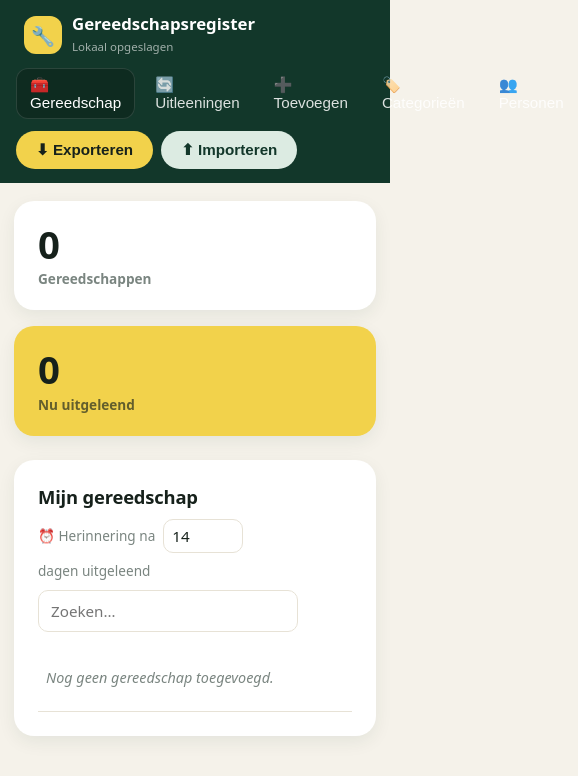
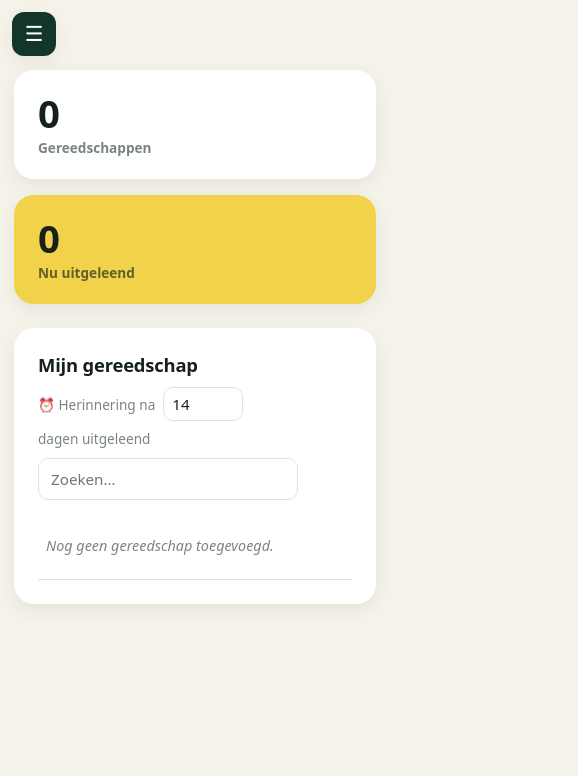
Before and after one commit to RichardVerkerk/Gereedschap, a plain HTML site: page index.html in a window 390 px wide. Shown: the whole page, 578 px wide, since content can reach past the window. Drawn offline with Linux system fonts and the light colour scheme.

Commit message:
ADD hamburger menu

```diff
--- a/index.html
+++ b/index.html
@@ -159,14 +159,36 @@
   .detail-grid .k { font-size: .7rem; text-transform: uppercase; letter-spacing: .04em; color: var(--muted); font-weight: 700; }
   .detail-grid .v { font-size: .88rem; }
 
+  /* ---------- Hamburger-menu (kleine schermen) ---------- */
+  .hamburger {
+    display: none;
+    position: fixed; top: 12px; left: 12px; z-index: 60;
+    width: 44px; height: 44px; border: none; border-radius: 12px;
+    background: var(--green-800); color: #fff; font-size: 1.3rem;
+    cursor: pointer; box-shadow: var(--shadow); align-items: center; justify-content: center;
+  }
+  .backdrop {
+    display: none;
+    position: fixed; inset: 0; z-index: 40;
+    background: rgba(14, 43, 32, .45);
+  }
+  .backdrop.show { display: block; }
+
   @media (max-width: 820px) {
     .layout { flex-direction: column; }
-    .sidebar { width: 100%; height: auto; position: static; flex-direction: row; align-items: center; flex-wrap: wrap; gap: 12px; padding: 14px 16px; }
-    .tabs { flex-direction: row; }
-    .tabs button { width: auto; padding: 8px 14px; }
-    .sidebar-footer { margin-top: 0; flex-direction: row; width: auto; }
-    .sidebar-footer .btn { width: auto; }
-    main { padding: 18px 14px; }
+    .hamburger { display: flex; }
+    .sidebar {
+      position: fixed; left: 0; top: 0; bottom: 0; height: 100vh;
+      z-index: 50; transform: translateX(-105%);
+      transition: transform .2s ease;
+      box-shadow: none;
+    }
+    .sidebar.open { transform: none; box-shadow: 0 0 40px rgba(0,0,0,.35); }
+    .tabs { flex-direction: column; }
+    .tabs button { width: 100%; padding: 11px 16px; }
+    .sidebar-footer { margin-top: auto; flex-direction: column; width: 100%; }
+    .sidebar-footer .btn { width: 100%; }
+    main { padding: 70px 14px 18px; max-width: 100%; }
   }
   @media (max-width: 640px) {
     table, thead, tbody, tr, td, th { display: block; }
@@ -177,6 +199,8 @@
 </style>
 </head>
 <body>
+<button class="hamburger" id="hamburgerBtn" onclick="toggleMenu()" aria-label="Menu">☰</button>
+<div class="backdrop" id="backdrop" onclick="toggleMenu(false)"></div>
 <div class="layout">
   <aside class="sidebar">
     <div class="brand">
@@ -482,6 +506,13 @@ function toggleCard(h) {
   h.parentElement.querySelector('.card-body').hidden = !h.classList.contains('open');
 }
 
+// ---------- Menu ----------
+function toggleMenu(force) {
+  const open = force !== undefined ? force : !document.querySelector('.sidebar').classList.contains('open');
+  document.querySelector('.sidebar').classList.toggle('open', open);
+  document.getElementById('backdrop').classList.toggle('show', open);
+}
+
 // ---------- Tabs ----------
 document.querySelectorAll('.tabs button').forEach(btn => {
   btn.addEventListener('click', () => {
@@ -490,6 +521,7 @@ document.querySelectorAll('.tabs button').forEach(btn => {
     document.querySelectorAll('main > section[id^="tab-"]').forEach(s => {
       s.hidden = s.id !== 'tab-' + btn.dataset.tab;
     });
+    toggleMenu(false);
   });
 });
 
```
